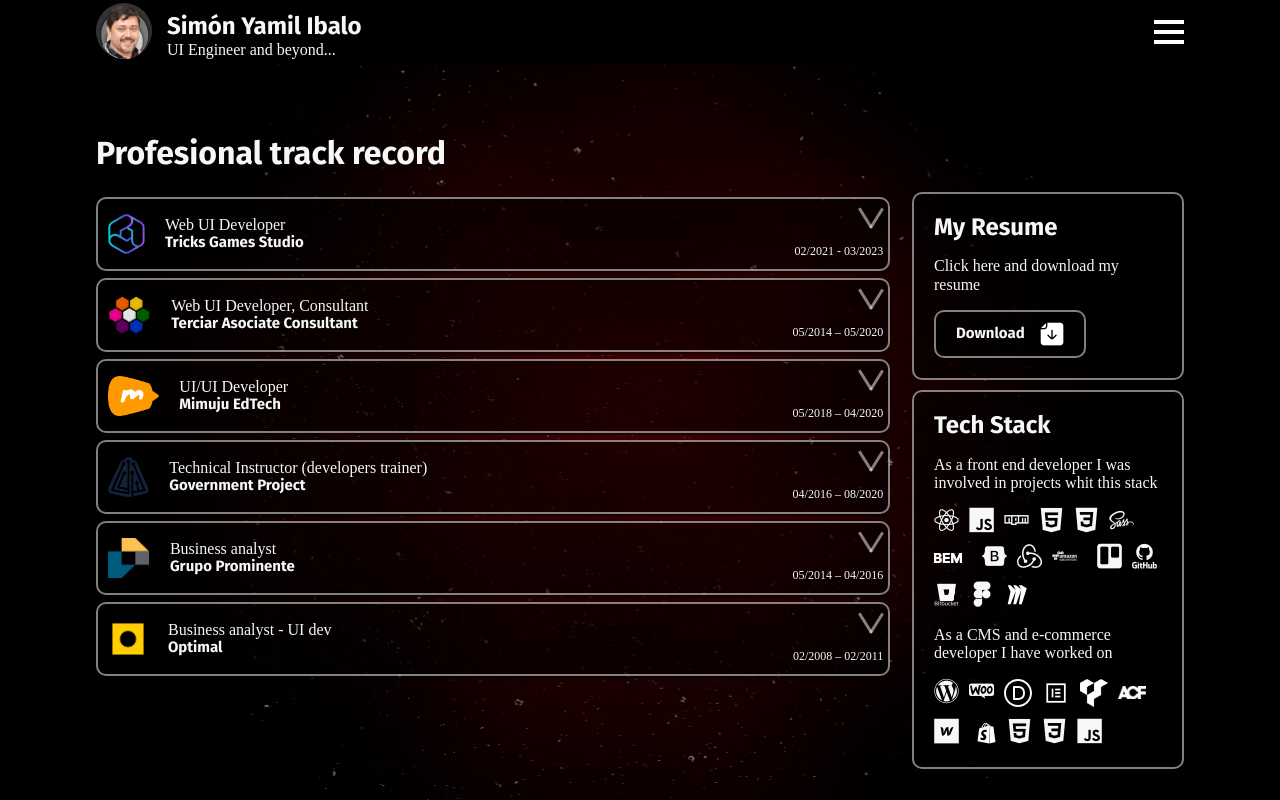
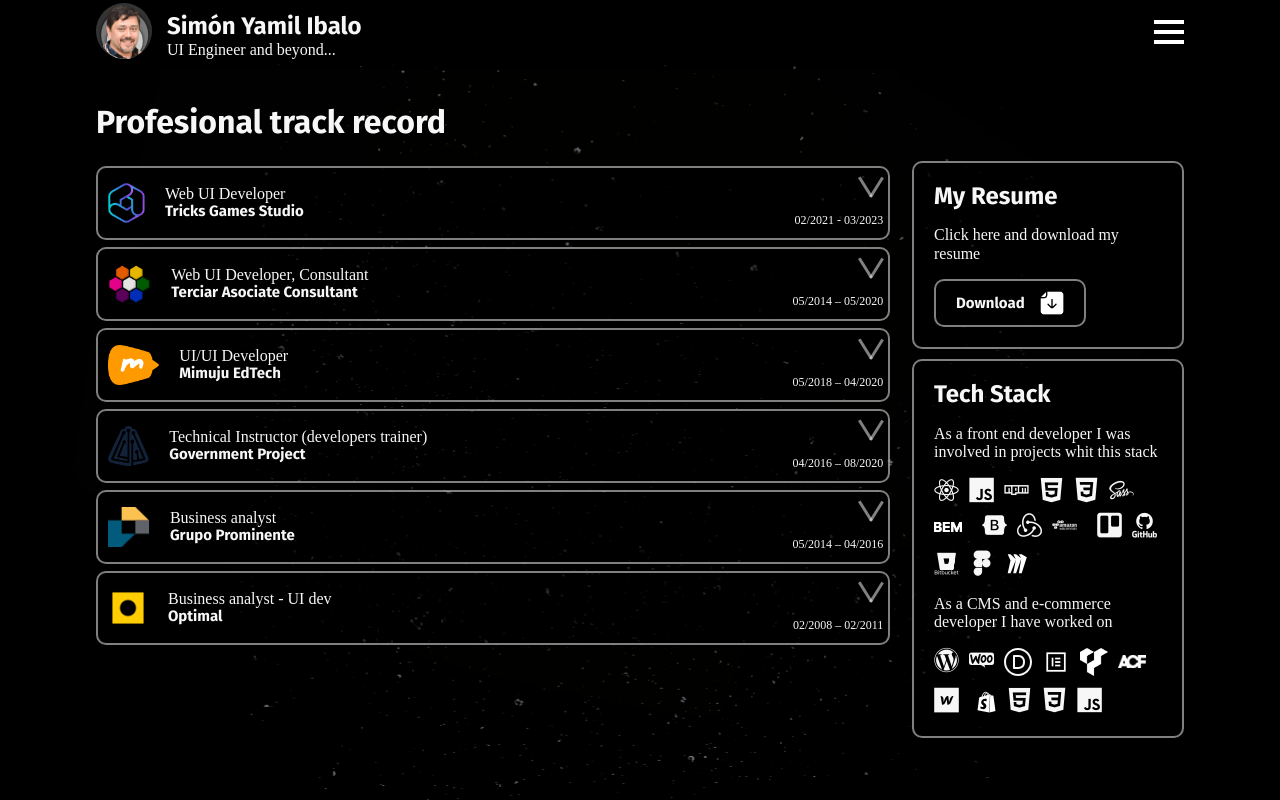
Before and after one commit to simon8x/portfolio, a React (Create React App) app: page /portfolio/track-record in a window 1280 px wide. Built offline with nearby package versions, Linux system fonts and the light colour scheme; a web font is replaced by a local one.

Commit message:
updating styles on 4k breackpoint

```diff
--- a/src/assets/sass/containers/home/_home.scss
+++ b/src/assets/sass/containers/home/_home.scss
@@ -1,10 +1,12 @@
 .home-wrapper {
-    min-height: 65vh;
+    min-height: 35vh;
     flex-basis: 100%;
     display: flex;
     flex-direction: column;
-    justify-content: space-between;
+    // justify-content: space-between;
+    justify-content: space-around;
     .hero-section {
+        // background-color: aqua;
         flex-basis: 65%;
         display: flex;
         align-items: center;
@@ -91,6 +93,33 @@
         // margin-top: 15rem;
     }
 }
+
+
+@media screen and (max-width: 1920px) {
+    .home-wrapper {
+         min-height: 65vh;
+        .hero-section {
+            flex-basis: 35%;
+            .hero-text {}
+        }
+        .bubles-section {
+            .single-buble-card {
+                .buble-wrapper {
+                    .buble-image {
+                    }
+                }
+                .buble-wrapper:hover {
+                }
+                .buble-card-title {
+                }
+            }
+        }
+        .cta-section {
+        }
+    }
+}
+
+
 
 @media screen and (max-width: 768px) {
     .home-wrapper {
--- a/src/assets/sass/globals/_backdrown-shapes.scss
+++ b/src/assets/sass/globals/_backdrown-shapes.scss
@@ -14,7 +14,8 @@
         width: 25%;
         height: 25%;
         z-index: 0;
-        mix-blend-mode:hard-light;
+        mix-blend-mode:exclusion;
+        opacity: 0.35;
     }
     .center-top-shape {
         top: 20%;
@@ -31,7 +32,8 @@
         width: 25%;
         height: 25%;
         z-index: 0;
-        mix-blend-mode:hard-light;
+        mix-blend-mode:exclusion;
+        opacity: 0.25;
     }
 
     .left-center-shape{
@@ -65,9 +67,9 @@
     0% {
         stroke: red;
         transform: scale(2) rotate(0deg); // Tamaño inicial
-        filter: blur(3.8rem);
-        -webkit-filter: blur(3.8rem);
-        stroke-width:'5';
+        filter: blur(16.8rem);
+        -webkit-filter: blur(16.8rem);
+        stroke-width:'1';
       }
       13% {
        stroke: #ff6400;
@@ -84,8 +86,8 @@
       55% {
         stroke: #00f;
         transform: scale(5) rotate(360deg); // Tamaño un poco mayor
-        filter: blur(5.8rem);
-        -webkit-filter: blur(5.8rem);
+        filter: blur(19.8rem);
+        -webkit-filter: blur(19.8rem);
         // stroke-width:'7';
       }
       68% {
@@ -99,18 +101,115 @@
         transform: scale(2) rotate(0deg); // Tamaño inicial
         filter: blur(3.8rem);
         -webkit-filter: blur(3.8rem);
-        stroke-width:'5';
+        stroke-width:'1';
       }
 }
 
-// @keyframes spaceRide {
-// 0% {
-//     transform: scale(1) rotate(0deg);
+
+
+// @media screen and (max-width:1920px) {
+//     .background-shapes {
+//         position: absolute;
+//         top: 0;
+//         left: 0;
+//         width: 100%;
+//         height: 100%;
+//         min-height: 100dvh;
+//         overflow:hidden ;
+
+//         .center-bottom-shape,
+//         .center-top-shape {
+//             position: absolute;
+//             left: 37.5%;
+//             width: 25%;
+//             height: 25%;
+//             z-index: 0;
+//             mix-blend-mode:exclusion;
+//         }
+//         .center-top-shape {
+//             top: 20%;
+//             animation: colorSizeChange 75s infinite ease-in-out;
+//         }
+//         .center-bottom-shape {
+//             top: 60%;
+//             animation: colorSizeChange 122s infinite ease-in-out;
+//         }
+//         .right-center-shape,
+//         .left-center-shape{
+//             position: absolute;
+//             top: 37.5%;
+//             width: 25%;
+//             height: 25%;
+//             z-index: 0;
+//             mix-blend-mode:exclusion;
+//         }
+
+//         .left-center-shape{
+//             animation: colorSizeChange 90s infinite ease-in-out;
+//             left: 20%;
+//         }
+
+//         .right-center-shape{
+//             left: 50%;
+//             animation: colorSizeChange 158s infinite ease-in-out;
+//         }
+
+//     }
+//     .background-shapes::before {
+//         content: "";
+//         position: fixed;
+//         top: 0;
+//         left: 0;
+//         width: 100%;
+//         min-height: 100vh;
+//         background-image: url(../../../../public/assets/images/bg/stardust.png);
+//         // animation: spaceRide 300s infinite ease-in-out;
+//         background-repeat: repeat-y;
+//         z-index: 1;
+//         mix-blend-mode: exclusion;
+//         background-size: contain;
+//         background-position: center;
+//     }
+
+//     @keyframes colorSizeChange {
+//         0% {
+//             stroke: red;
+//             transform: scale(2) rotate(0deg); // Tamaño inicial
+//             filter: blur(3.8rem);
+//             -webkit-filter: blur(3.8rem);
+//             stroke-width:'5';
+//           }
+//           13% {
+//            stroke: #ff6400;
+//           }
+//           26% {
+//            stroke: #ff0;
+//           }
+//           39% {
+//            stroke: #0f0;
+//           }
+//           42% {
+//            stroke: #0ff;
+//           }
+//           55% {
+//             stroke: #00f;
+//             transform: scale(5) rotate(360deg); // Tamaño un poco mayor
+//             filter: blur(5.8rem);
+//             -webkit-filter: blur(5.8rem);
+//             // stroke-width:'7';
+//           }
+//           68% {
+//            stroke: #f500ff;
+//           }
+//           71% {
+//            stroke: #000000;
+//           }
+//           100% {
+//             stroke: red;
+//             transform: scale(2) rotate(0deg); // Tamaño inicial
+//             filter: blur(3.8rem);
+//             -webkit-filter: blur(3.8rem);
+//             stroke-width:'5';
+//           }
+//     }
 // }
-// 50% {
-//     transform: scale(1.5) rotate(-10deg);
-// }
-// 100% {
-//     transform: scale(1) rotate(0deg);
-// }
-// }
--- a/src/assets/sass/globals/_layout.scss
+++ b/src/assets/sass/globals/_layout.scss
@@ -54,7 +54,7 @@ body {
     // background-color: rgb(30, 39, 210);
     position: relative;
     display: flex;
-    align-items: center;
+    //align-items: center;
     z-index: 1;
     // background-color: $theme-dark-overlay;
 
```
